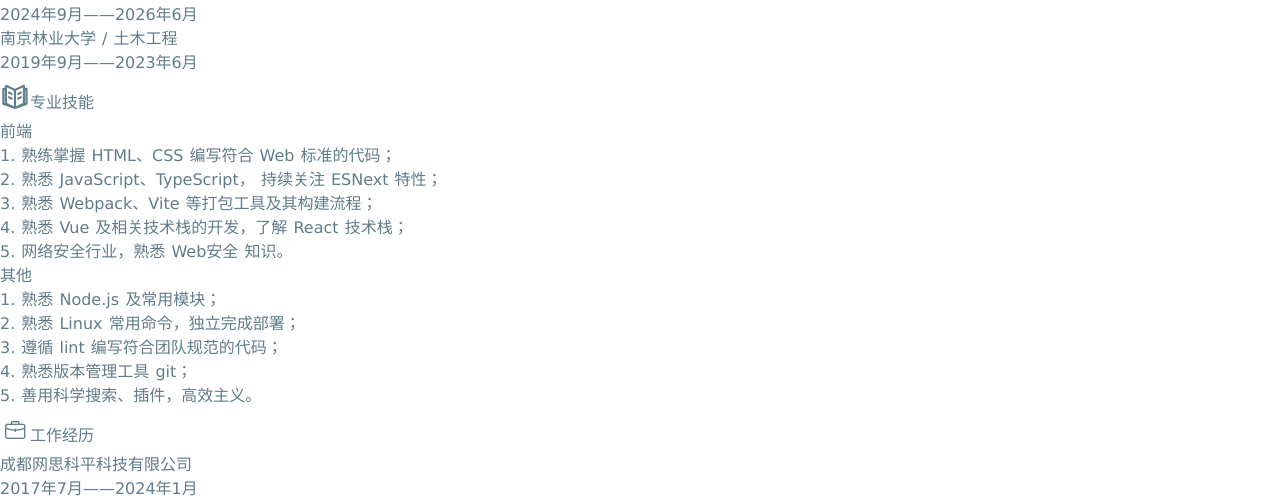
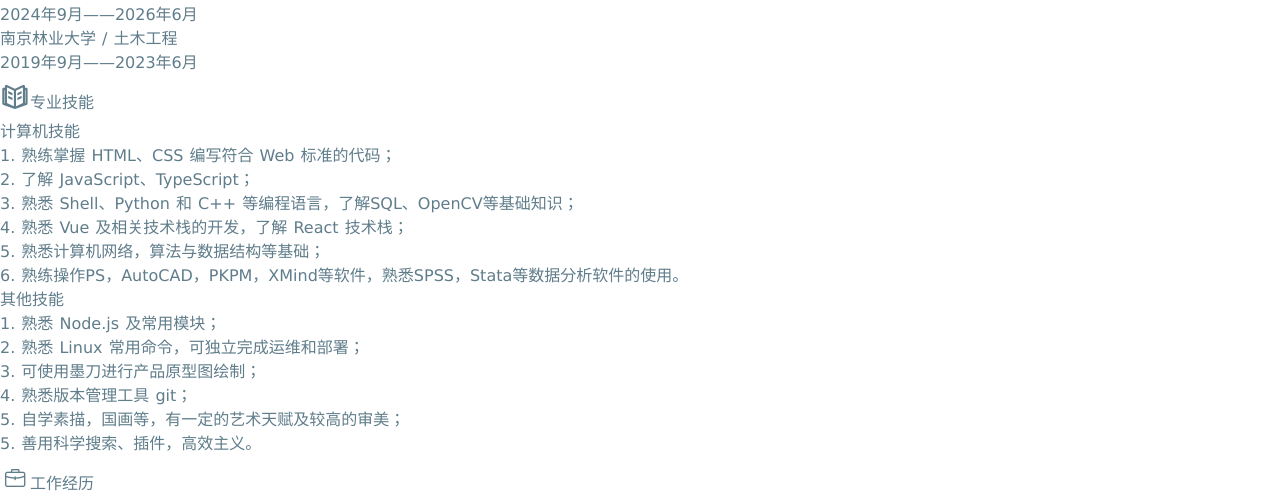
Before and after one commit to Sunhaha520/myresume, a Vue app: page / in a window 1280 px wide. Shown: the part 2647-3145 px from the top of the page. Built offline with nearby package versions, Linux system fonts and the light colour scheme.

Commit message:
Update Skill.vue

```diff
--- a/src/views/Skill/Skill.vue
+++ b/src/views/Skill/Skill.vue
@@ -4,12 +4,12 @@
     anchor="Skill"
     icon="zhuanyezhishijineng">
     <ListWrap
-      title="前端"
+      title="计算机技能"
       :list="feList"
       bold />
 
     <ListWrap
-      title="其他"
+      title="其他技能"
       :list="otherList"
       bold />
   </Section>
@@ -22,17 +22,19 @@
 
 const feList = ref([
   '1. 熟练掌握 HTML、CSS 编写符合 Web 标准的代码；',
-  '2. 熟悉 JavaScript、TypeScript， 持续关注 ESNext 特性；',
-  '3. 熟悉 Webpack、Vite 等打包工具及其构建流程；',
+  '2. 了解 JavaScript、TypeScript；',
+  '3. 熟悉 Shell、Python 和 C++ 等编程语言，了解SQL、OpenCV等基础知识；',
   '4. 熟悉 Vue 及相关技术栈的开发，了解 React 技术栈；',
-  '5. 网络安全行业，熟悉 Web安全 知识。',
+  '5. 熟悉计算机网络，算法与数据结构等基础；',
+  '6. 熟练操作PS，AutoCAD，PKPM，XMind等软件，熟悉SPSS，Stata等数据分析软件的使用。',
 ])
 
 const otherList = ref([
   '1. 熟悉 Node.js 及常用模块；',
-  '2. 熟悉 Linux 常用命令，独立完成部署；',
-  '3. 遵循 lint 编写符合团队规范的代码；',
+  '2. 熟悉 Linux 常用命令，可独立完成运维和部署；',
+  '3. 可使用墨刀进行产品原型图绘制；',
   '4. 熟悉版本管理工具 git；',
+  '5. 自学素描，国画等，有一定的艺术天赋及较高的审美；',
   '5. 善用科学搜索、插件，高效主义。',
 ])
 </script>
```
